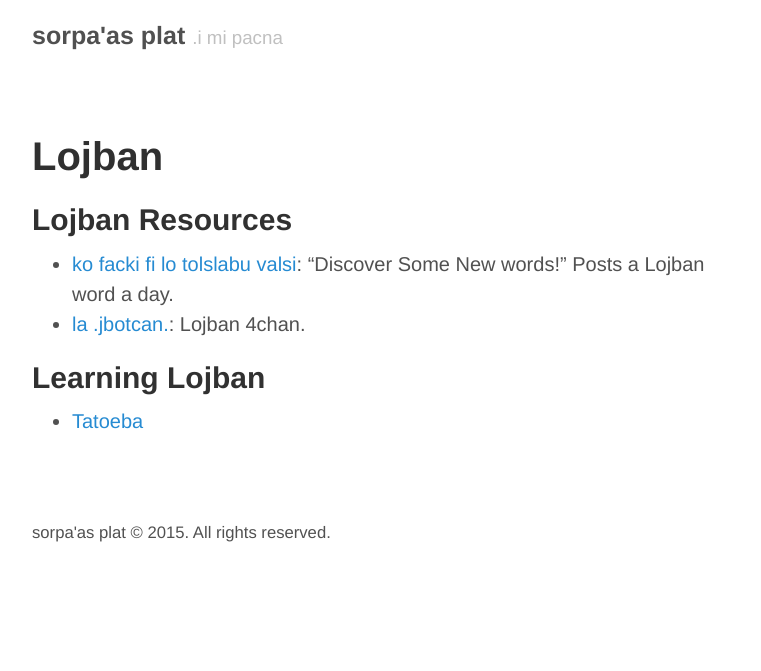
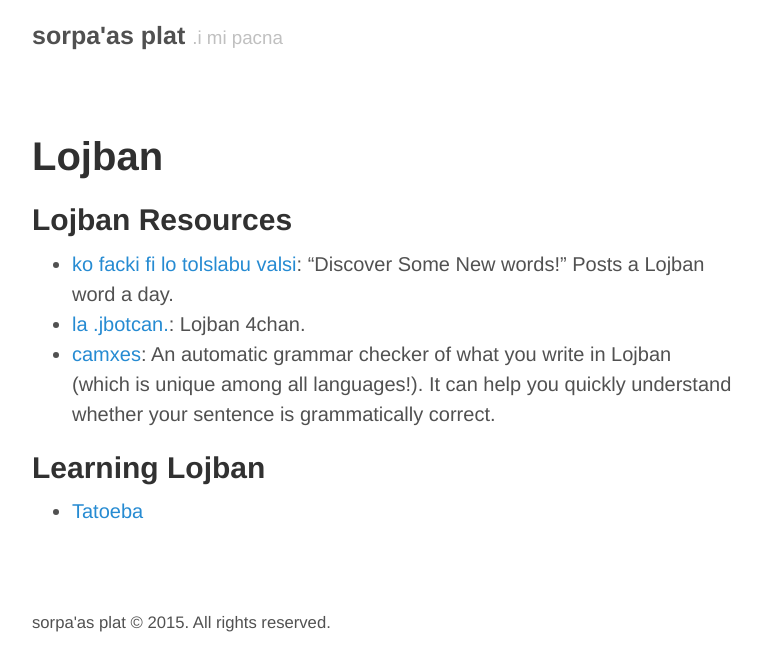
Before and after one commit to sorpaas/sorpaas.com, a Jekyll site: the page built from _wiki/lojban.md, in a window 1280 px wide. Shown: the top 671 px of the page, without its empty margins (258-1019 px from the left). Built offline with Jekyll 4.4.1, drawn with Linux system fonts in a browser that asks for light colours; Markdown is read by kramdown in place of the engine named in the settings; comment, search, counter and statistics services are not loaded.

Commit message:
Add lojban links

```diff
--- a/_wiki/lojban.md
+++ b/_wiki/lojban.md
@@ -8,6 +8,7 @@ Lojban Resources
 
 * [ko facki fi lo tolslabu valsi](http://valsi.blogspot.hk/): “Discover Some New words!” Posts a Lojban word a day.
 * [la .jbotcan.](http://jbotcan.org/): Lojban 4chan.
+* [camxes](http://mw.lojban.org/extensions/ilmentufa/camxes-exp.html): An automatic grammar checker of what you write in Lojban (which is unique among all languages!). It can help you quickly understand whether your sentence is grammatically correct.
 
 Learning Lojban
 --------
```
